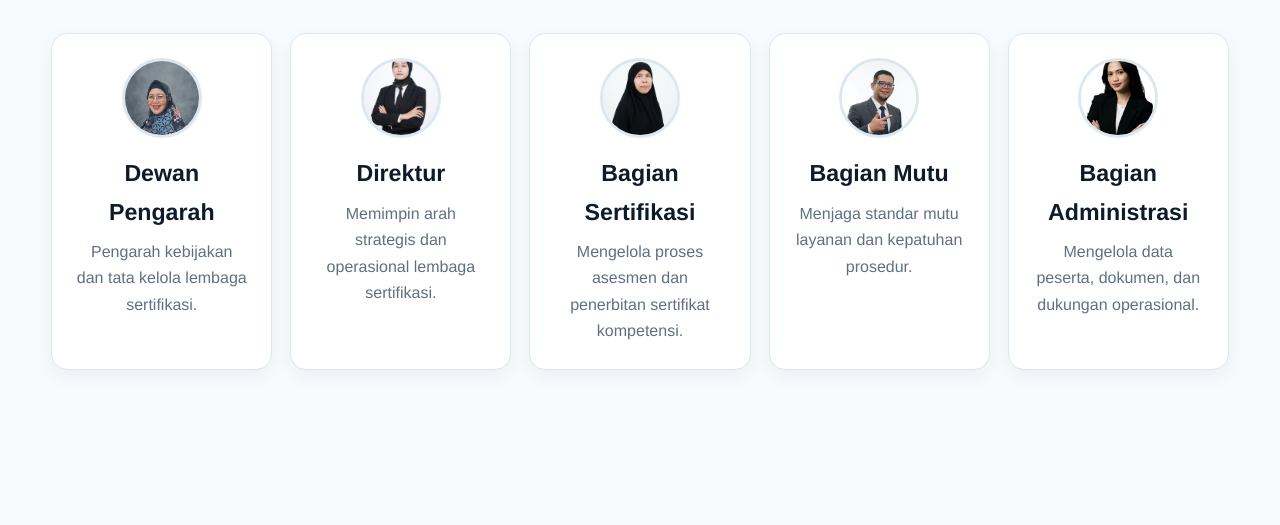
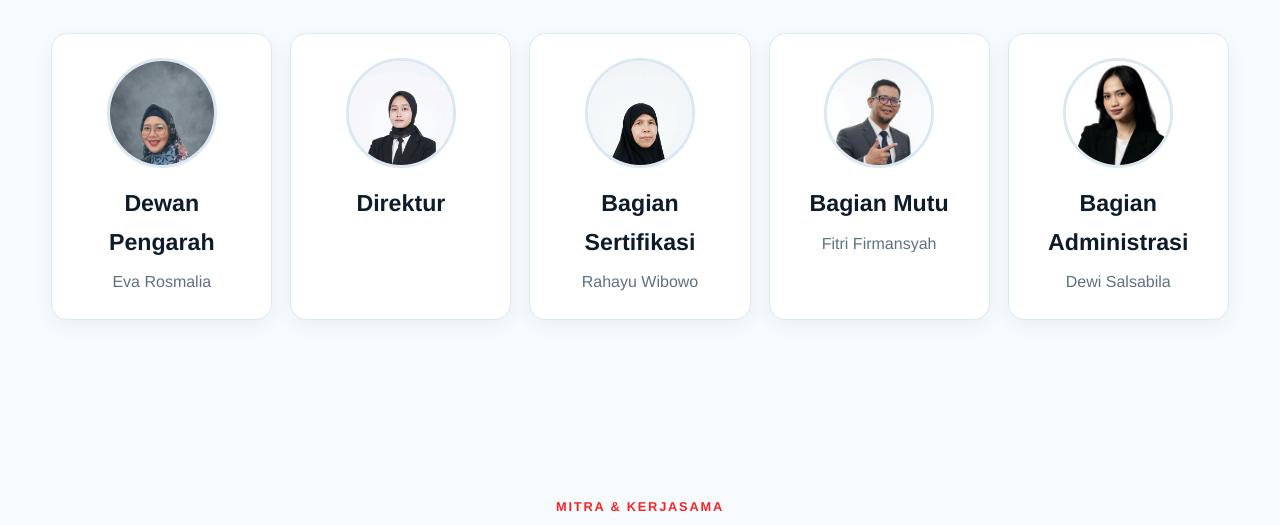
Before and after one commit to BASS-Training/COMPRO_SERTFIT, a website: page index.html in a window 1280 px wide. Shown: the part 4053-4578 px from the top of the page. Drawn offline with nearby package versions, Linux system fonts and the light colour scheme.

Commit message:
update nama peran & ukuran

```diff
--- a/assets/css/redesign.css
+++ b/assets/css/redesign.css
@@ -570,23 +570,31 @@
 }
 
 .org-photo-wrap {
-  width: 80px;
-  height: 80px;
+  width: 110px;
+  height: 110px;
   border-radius: 50%;
   overflow: hidden;
   margin: 0 auto 16px;
   border: 3px solid var(--border);
+  flex-shrink: 0;
 }
 
 .org-photo {
-  width: 100%;
-  height: 100%;
+  width: 110px;
+  height: 110px;
   object-fit: cover;
+  object-position: top center;
   display: block;
 }
 
 .org-card {
   text-align: center;
+}
+
+.org-name {
+  color: var(--muted);
+  font-size: 0.9rem;
+  margin-top: 4px;
 }
 
 .partner-wrap {
--- a/index.html
+++ b/index.html
@@ -250,23 +250,23 @@
         <div class="org-grid">
           <article class="card org-card">
             <div class="org-photo-wrap"><img src="assets/asesor/dewanpengarah.jpeg" alt="Dewan Pengarah" class="org-photo" /></div>
-            <h3>Dewan Pengarah</h3><p>Pengarah kebijakan dan tata kelola lembaga sertifikasi.</p>
+            <h3>Dewan Pengarah</h3><p class="org-name">Eva Rosmalia</p>
           </article>
           <article class="card org-card">
             <div class="org-photo-wrap"><img src="assets/asesor/direktur.jpeg" alt="Direktur" class="org-photo" /></div>
-            <h3>Direktur</h3><p>Memimpin arah strategis dan operasional lembaga sertifikasi.</p>
+            <h3>Direktur</h3>
           </article>
           <article class="card org-card">
             <div class="org-photo-wrap"><img src="assets/asesor/bagiansertifikat.jpeg" alt="Bagian Sertifikasi" class="org-photo" /></div>
-            <h3>Bagian Sertifikasi</h3><p>Mengelola proses asesmen dan penerbitan sertifikat kompetensi.</p>
+            <h3>Bagian Sertifikasi</h3><p class="org-name">Rahayu Wibowo</p>
           </article>
           <article class="card org-card">
             <div class="org-photo-wrap"><img src="assets/asesor/bagianmutu.jpeg" alt="Bagian Mutu" class="org-photo" /></div>
-            <h3>Bagian Mutu</h3><p>Menjaga standar mutu layanan dan kepatuhan prosedur.</p>
+            <h3>Bagian Mutu</h3><p class="org-name">Fitri Firmansyah</p>
           </article>
           <article class="card org-card">
             <div class="org-photo-wrap"><img src="assets/asesor/administrasi.jpeg" alt="Bagian Administrasi" class="org-photo" /></div>
-            <h3>Bagian Administrasi</h3><p>Mengelola data peserta, dokumen, dan dukungan operasional.</p>
+            <h3>Bagian Administrasi</h3><p class="org-name">Dewi Salsabila</p>
           </article>
         </div>
       </div>
```
